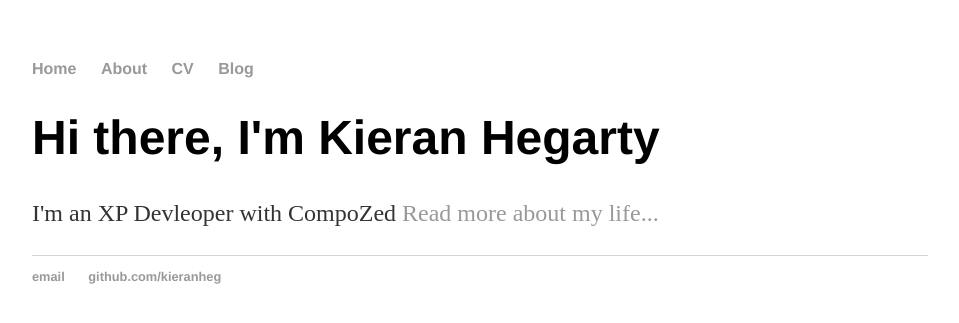
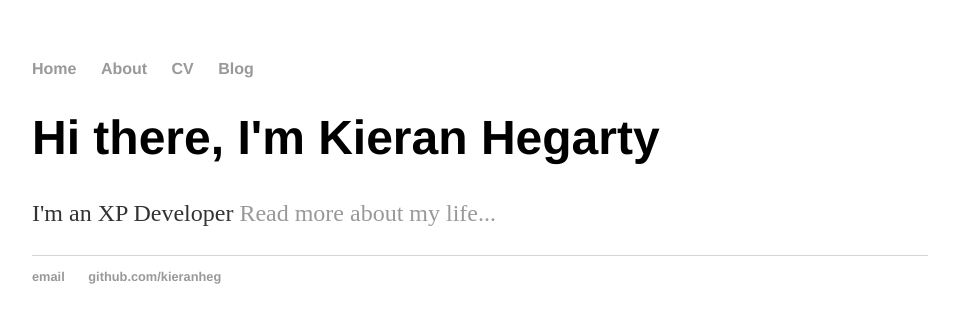
Before and after one commit to kieranheg/kieranheg.github.io, a Jekyll site: the page built from index.html, in a window 1280 px wide. Shown: the top 323 px of the page, without its empty margins (160-1119 px from the left). Built offline with Jekyll 4.4.1, drawn with Linux system fonts in a browser that asks for light colours.

Commit message:
Update index.html

```diff
--- a/index.html
+++ b/index.html
@@ -1,30 +1,8 @@
-<!DOCTYPE html>
-<html>
-	<head>
-		<title>Kieran Hegarty, Developer</title>
-		<!-- link to main stylesheet -->
-		<link rel="stylesheet" type="text/css" href="/css/main.css">
-	</head>
-	<body>
-		<nav>
-    		<ul>
-        		<li><a href="/">Home</a></li>
-	        	<li><a href="/about">About</a></li>
-        		<li><a href="/cv">CV</a></li>
-        		<li><a href="/blog">Blog</a></li>
-    		</ul>
-		</nav>
-		<div class="container">
-    		<div class="blurb">
-        		<h1>Hi there, I'm Kieran Hegarty</h1>
-				<p>I'm an XP Devleoper with CompoZed <a href="/about">Read more about my life...</a></p>
-    		</div><!-- /.blurb -->
-		</div><!-- /.container -->
-		<footer>
-    		<ul>
-        		<li><a href="mailto:kieranheg@gmail.com">email</a></li>
-        		<li><a href="https://github.com/kieranheg">github.com/kieranheg</a></li>
-			</ul>
-		</footer>
-	</body>
-</html>
+---
+layout: default
+title: Kieran Hegarty
+---
+<div class="blurb">
+	<h1>Hi there, I'm Kieran Hegarty</h1>
+	<p>I'm an XP Developer <a href="/about">Read more about my life...</a></p>
+</div><!-- /.blurb -->
```
